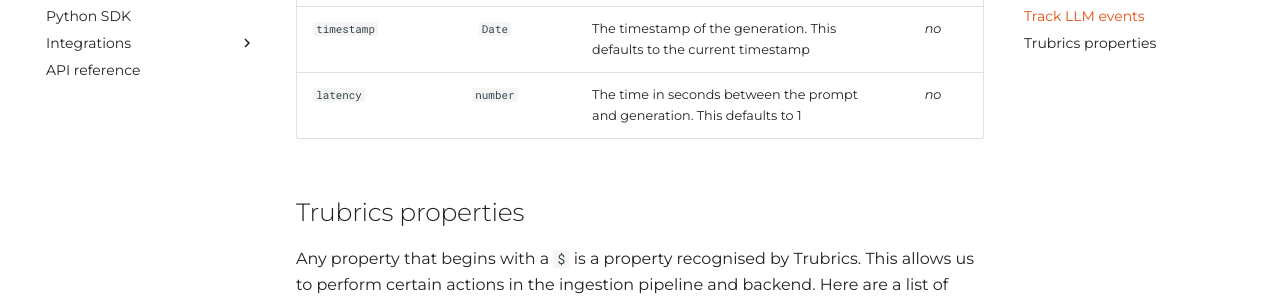
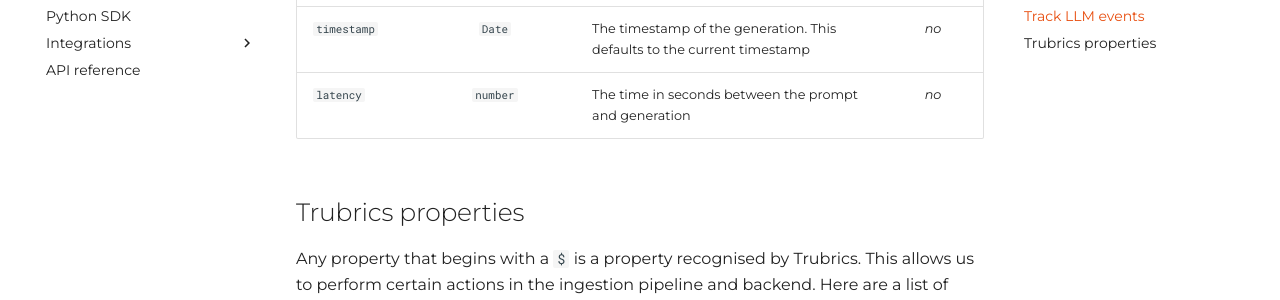
Before and after one commit to trubrics/trubrics-docs, an MkDocs documentation site: the page built from docs/track_events/sdks/javascript.md, in a window 1280 px wide and 900 px high, scrolled down 2395 px. Shown: the part 173-473 px from the top of the window. Built offline with MkDocs 1.6.1 and Material for MkDocs 9.7.7, drawn with Linux system fonts in a browser that asks for light colours.

Commit message:
remove default latency

```diff
--- a/docs/track_events/sdks/javascript.md
+++ b/docs/track_events/sdks/javascript.md
@@ -68,7 +68,7 @@
 | `generation` | `string` | The assistant's response. | _yes_ |
 | `properties` | `Record<string, any>` | A list of properties of the event. [Trubrics properties](#trubrics-properties) are prefixed with a `$`. | _no_ |
 | `timestamp` | `Date` | The timestamp of the generation. This defaults to the current timestamp | _no_ |
-| `latency` | `number` | The time in seconds between the prompt and generation. This defaults to 1 | _no_ |
+| `latency` | `number` | The time in seconds between the prompt and generation | _no_ |
 
 </div>
 
```
Also changed, not shown: docs/track_events/sdks/python.md (+1 -1 lines).
